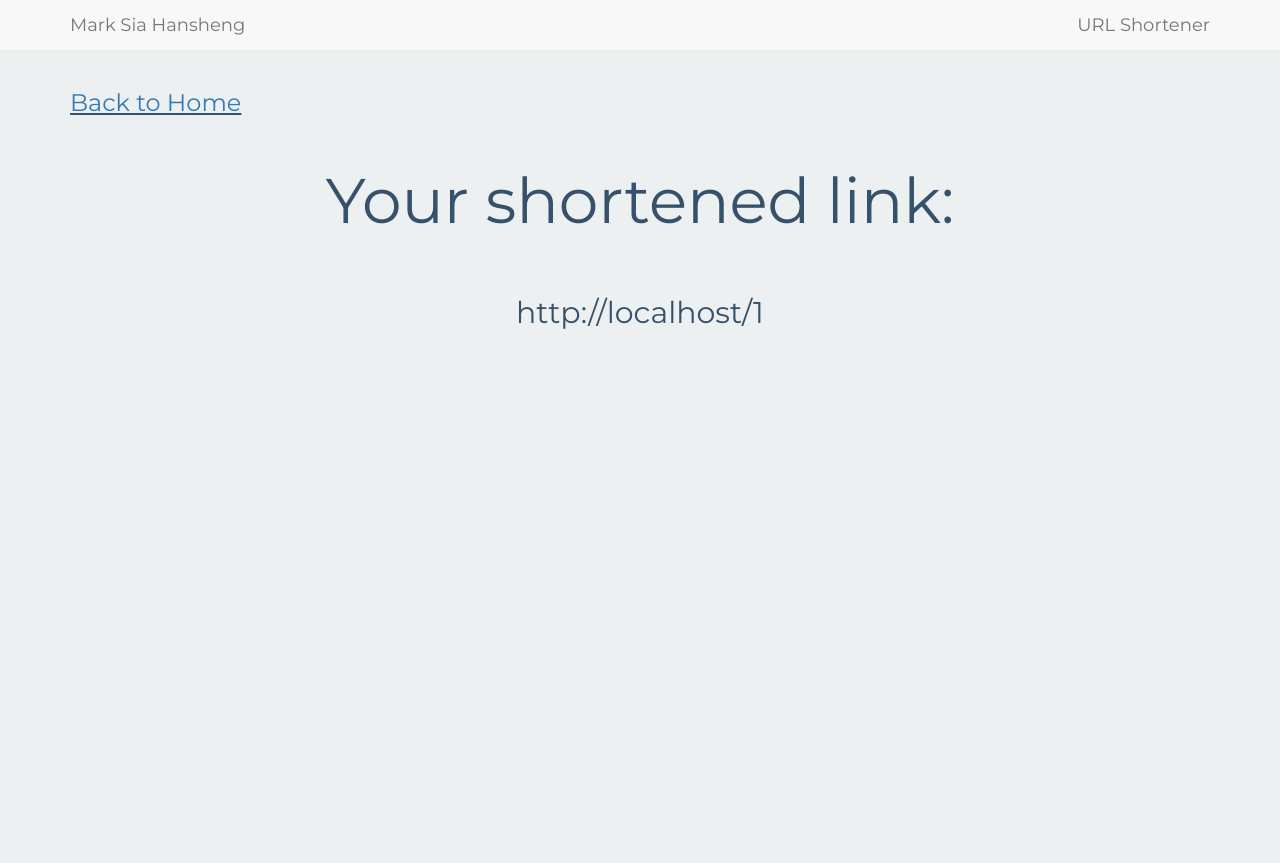
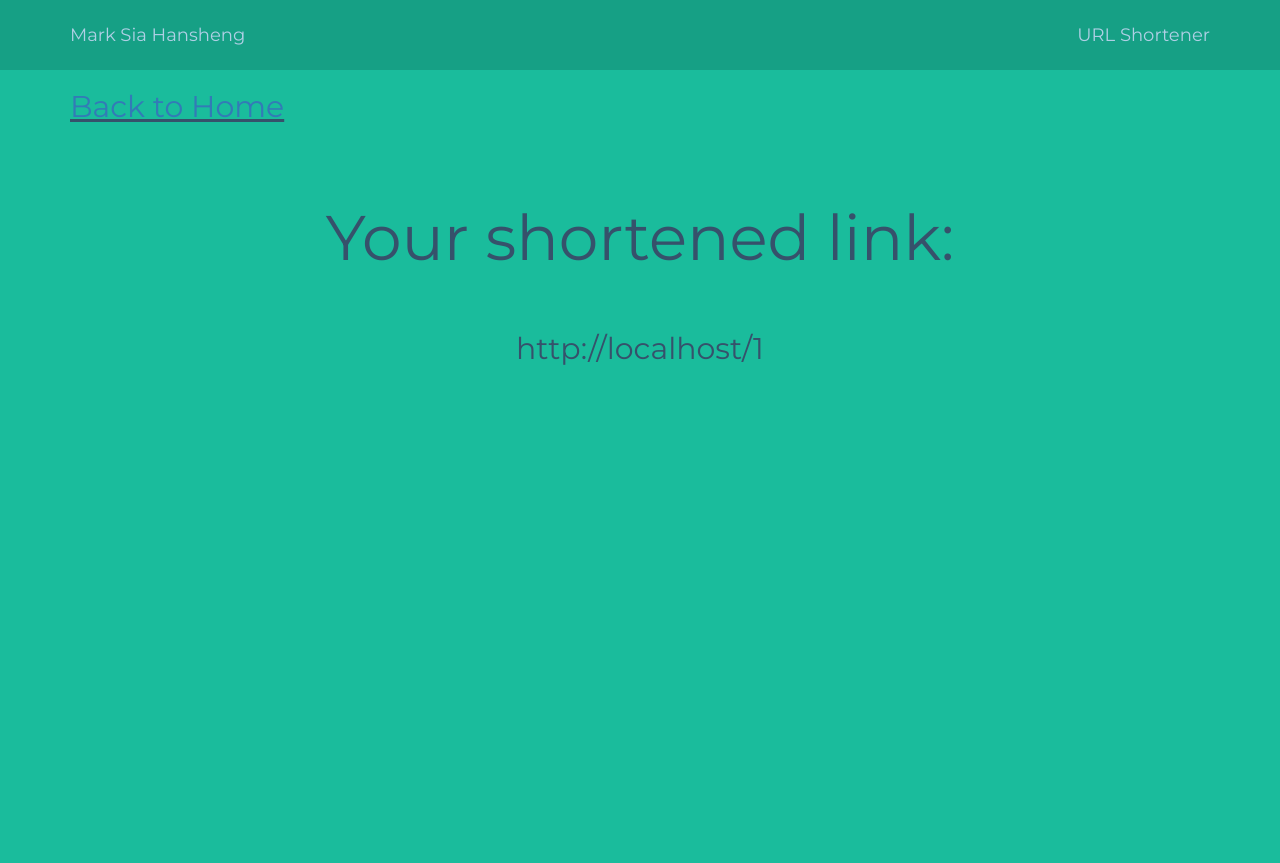
Before and after one commit to marksia/url_shortener, a Django app: page /result/1 in a window 1280 px wide. Before the commit the page ends 329 px from the top, so only its background shows below. Run offline with Django 3.2, Linux system fonts and the light colour scheme; some libraries are stand-ins or nearby versions.

Commit message:
Add css and back to home link

```diff
--- a/static/css/styles.css
+++ b/static/css/styles.css
@@ -6,13 +6,58 @@ body {
   padding-top: 70px;
   font-family: "Montserrat", sans-serif;
   color: #36516b;
-  background-color: #ecf0f1;
+  background-color: #1abc9c;
   font-size: 1.8em;
 }
 
+/*  Navbar settings */
+.navbar {
+  background-color: #16a085;
+  margin-bottom: 0px;
+}
+.navbar-default {
+  border-bottom-style: none;
+}
+.navbar-default .navbar-brand {
+  color: #AFCFE5;
+  line-height: 70px;
+  height: 70px;
+  padding-top: 0px;
+}
+
+.navbar-default .navbar-brand:focus, .navbar-default .navbar-brand:hover {
+  color: #AFCFE5;
+
+}
+
+.navbar-default .navbar-nav>li>a {
+  color: #AFCFE5;
+  line-height: 70px;
+  height: 70px;
+  padding-top: 0px;
+  font-size: 18px;
+}
+.navbar-default .navbar-nav>li>a:focus, .navbar-default .navbar-nav>li>a:hover {
+  color: #AFCFE5;
+}
+
+.navbar-default .navbar-toggle {
+  margin-top: 17px;
+}
+
+.navbar-default .navbar-toggle .icon-bar {
+  background-color: #AFCFE5;
+}
+
+.navbar-default .navbar-toggle:hover,
+.navbar-default .navbar-toggle:focus {
+    background-color: #1F608B;
+}
+/* End of navbar settings */
+
 #home-banner {
   /*background-color: #bdc3c7;*/
-  background-color: #ecf0f1;
+  background-color: #1abc9c;
   background-position: center;
   background-size: cover;
   height: 100%;
@@ -24,6 +69,10 @@ body {
   margin-top: 40px;
 }
 
+.mt-70 {
+  margin-top: 70px;
+}
+
 .mt-150 {
   margin-top: 150px;
 }
--- a/templates/index.html
+++ b/templates/index.html
@@ -4,7 +4,7 @@
 <div class="jumbotron" id="home-banner">
   <div class="container">
 
-  <div class="mt-40"></div>
+  <div class="mt-70"></div>
 
   <h1 class="text-center banner-title">Paste a link to shorten it.</h1>
 
--- a/templates/result.html
+++ b/templates/result.html
@@ -2,13 +2,13 @@
 
 {% block body %}
 <div class="container">
-	<h3 style="text-decoration:underline"><a href="/">Back to Home</a></h3>
+	<h2 style="text-decoration:underline"><a href="/">Back to Home</a></h2>
 </div>
 
 <div class="jumbotron" id="home-banner">
   <div class="container">
 
-  <div class="mt-40"></div>
+  <div class="mt-70"></div>
 
   <h1 class="text-center banner-title">Your shortened link:</h1>
 
```
